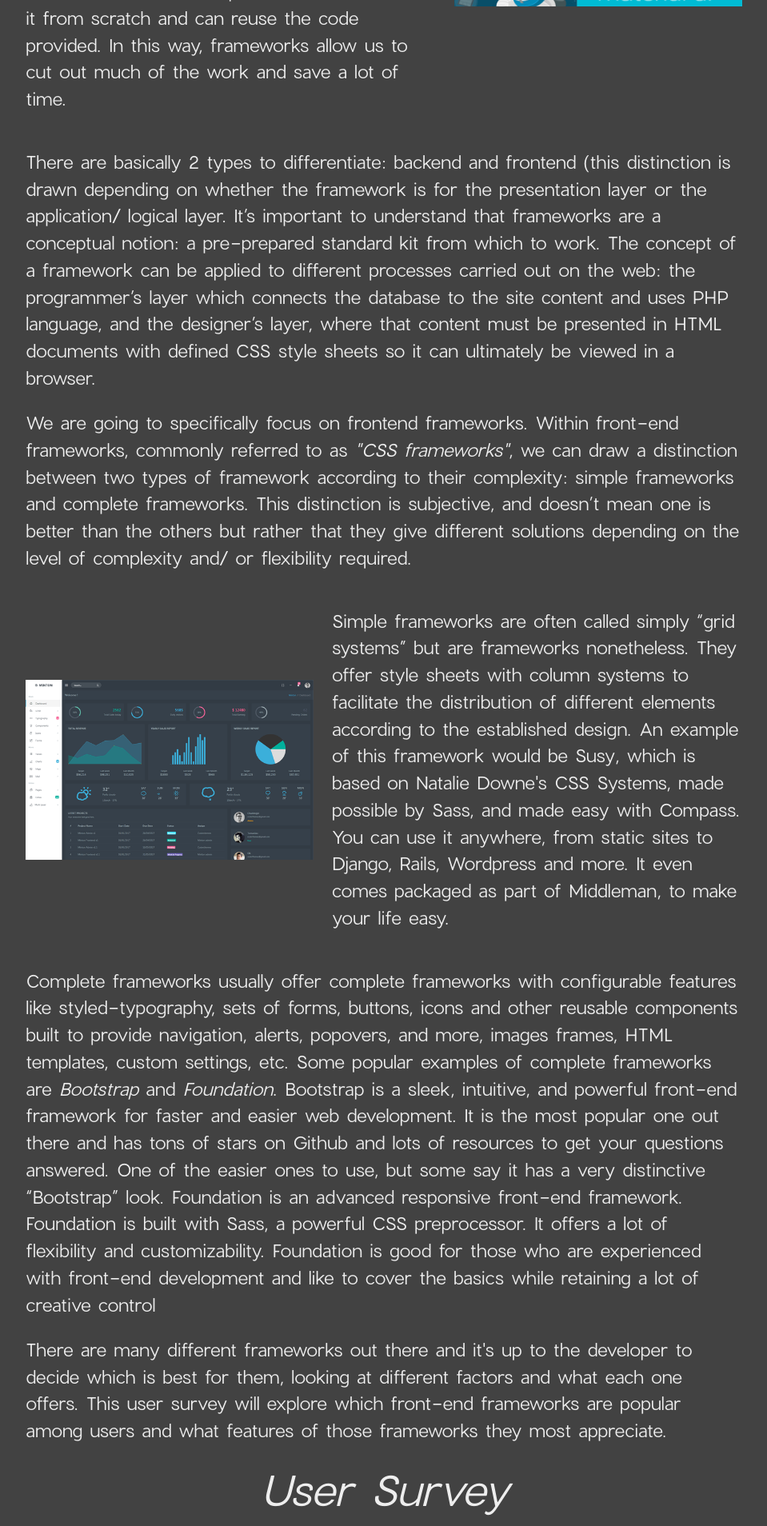
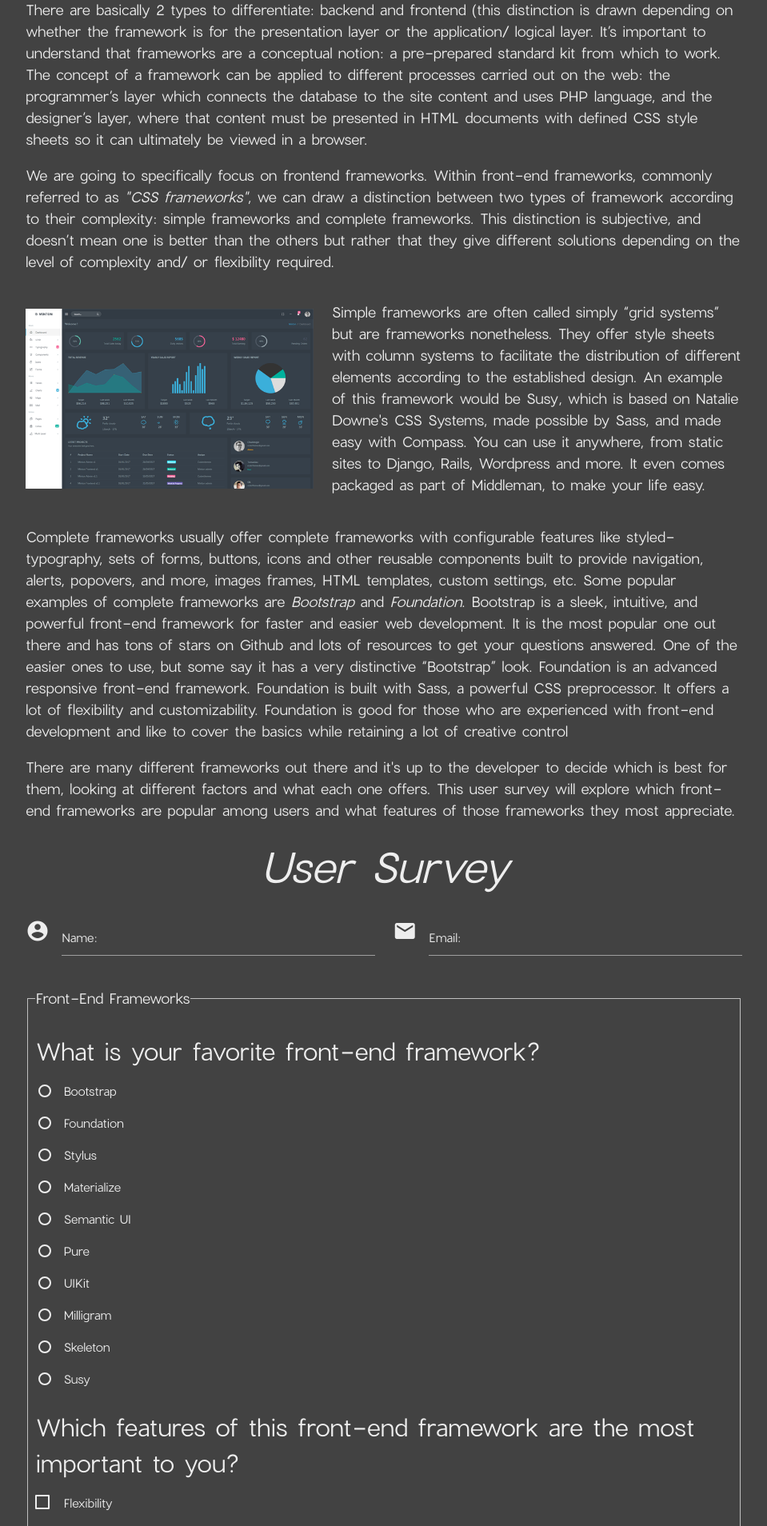
Before and after one commit to ahashim1/CSC174_Assignment8, a PHP site: page / in a window 1280 px wide. Shown: the part 480-2388 px from the top of the page at 80% size, without its empty margins (160-1119 px from the left). Run offline with PHP 8.4, Linux system fonts and the light colour scheme; some libraries are stand-ins or nearby versions.

Commit message:
text size and a quick fix

```diff
--- a/css/overrides.css
+++ b/css/overrides.css
@@ -33,7 +33,7 @@ h1{
 
 .big{
 
-	font-size: 150%;
+	font-size: 120%;
 }
 
 /* label color */
@@ -81,6 +81,10 @@ h1{
     border: 2px solid #eeeeee;
 }
 
+[type="checkbox"]+label:before, [type="checkbox"]:not(.filled-in)+label:after {
+	border: 2px solid #eeeeee;
+}
+
 .boxes label{
 	color: #eeeeee;
 }
```
Also changed, not shown: index.php (line endings or trailing spaces).
